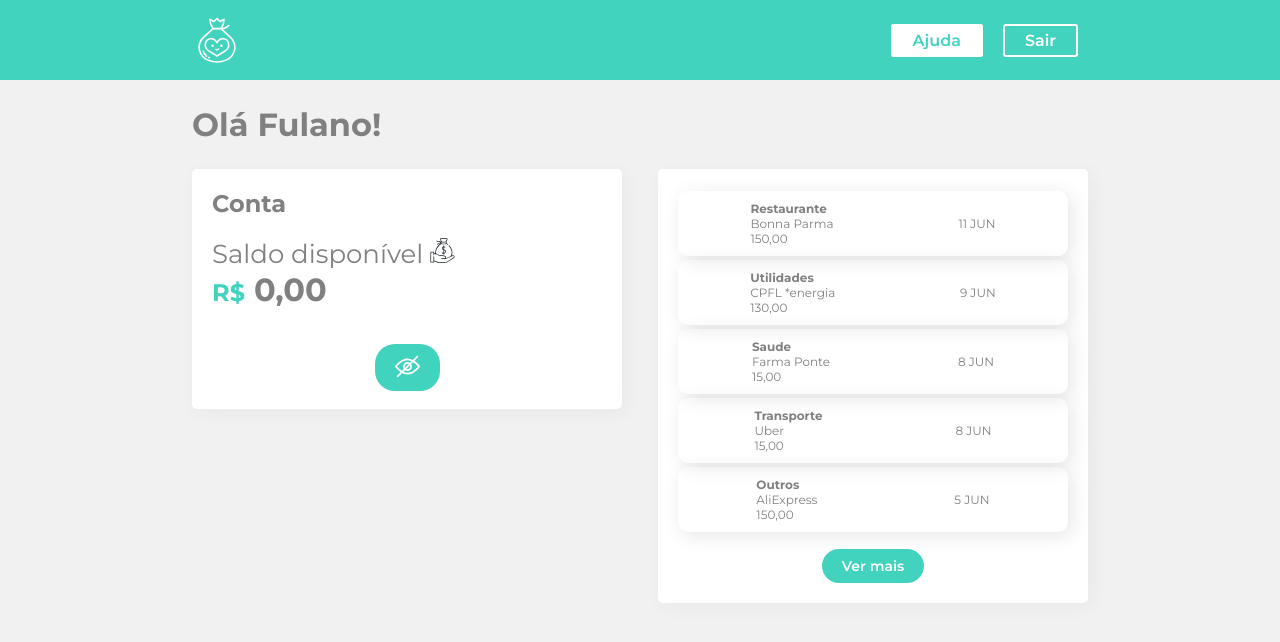
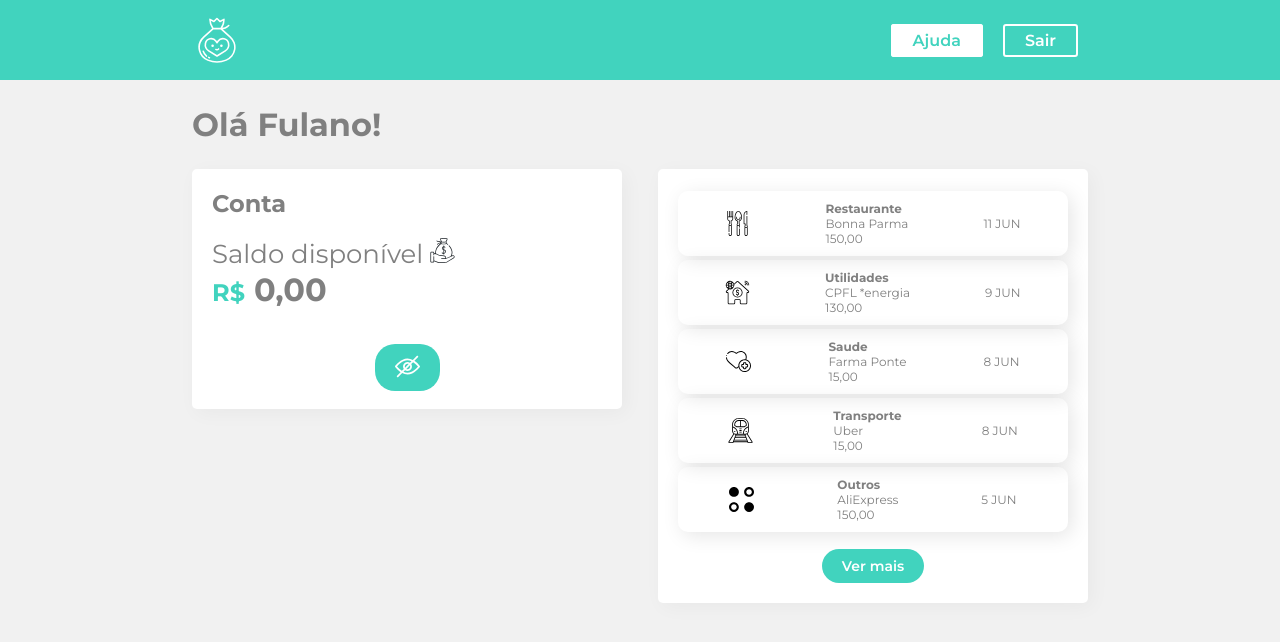
Before and after one commit to AurinoJunior/styled-components_course, a React (Create React App) app: page / in a window 1280 px wide. Shown: the top 642 px of the page. Built offline with nearby package versions, Linux system fonts and the light colour scheme.

Commit message:
Create Extrato component

```diff
--- a/src/Components/Items/index.jsx
+++ b/src/Components/Items/index.jsx
@@ -1,12 +1,13 @@
 import React from "react";
 
-import Item from './Item'
-
+import Item from "./Item";
+import imageFilter from "../../utils/imageFilter";
 import { Items } from "./styles";
 
 export default (props) => {
   return (
     <Items>
+      {imageFilter(props.type)}
       <Item {...props} />
       <span>{props.date}</span>
     </Items>
--- /dev/null
+++ b/src/Components/UI/Icone.js
@@ -0,0 +1,5 @@
+import React from "react";
+
+export default ({ src, alt }) => {
+  return <img width="25" height="25" src={src} alt={alt} />;
+};
--- /dev/null
+++ b/src/Components/UI/index.js
@@ -0,0 +1,5 @@
+import Icone from './Icone'
+
+export {
+  Icone,
+}
--- /dev/null
+++ b/src/utils/imageFilter.js
@@ -0,0 +1,21 @@
+import React from 'react';
+
+import alimentacao from '../assets/images/alimentacao.svg'
+import outros from '../assets/images/outros.svg'
+import saude from '../assets/images/saude.svg'
+import transporte from '../assets/images/transporte.svg'
+import utilidades from '../assets/images/utilidades.svg'
+
+import { Icone } from '../Components/UI'
+
+export default (type) => {
+  const Images = {
+    Restaurante: <Icone src={alimentacao} alt="alimentacao" />,
+    Utilidades: <Icone src={utilidades} alt="utilidades" />,
+    Saude: <Icone src={saude} alt="saude" />,
+    Transporte: <Icone src={transporte} alt="transporte" />,
+    default: <Icone src={outros} alt="outros" />,
+  }
+
+  return Images[type] || Images.default;
+}
```
